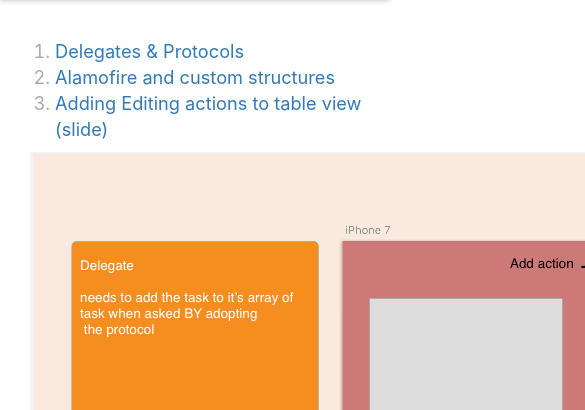
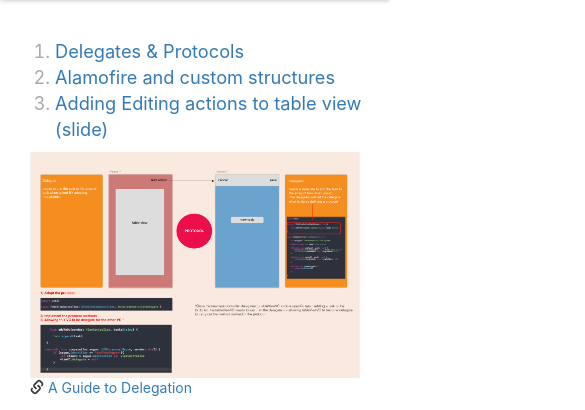
Before and after one commit to YonathanMeguira/Journey-into-Swift, a plain HTML site: page index.html in a window 390 px wide. Shown: the part 115-525 px from the top of the page, 585 px wide, since content can reach past the window. Drawn offline with nearby package versions, Linux system fonts and the light colour scheme; a script that the page names is missing.

Commit message:
made protocol scheme responsive

```diff
--- a/index.html
+++ b/index.html
@@ -53,7 +53,7 @@
 
 
     <div id="protocols" class="container">
-        <img src="img/protocols.png">
+        <img src="img/protocols.png" class="img-responsive">
         <span class="glyphicon glyphicon-link"></span>
         <a href="https://www.andrewcbancroft.com/2015/04/08/how-delegation-works-a-swift-developer-guide/">A Guide to
             Delegation</a>
```
